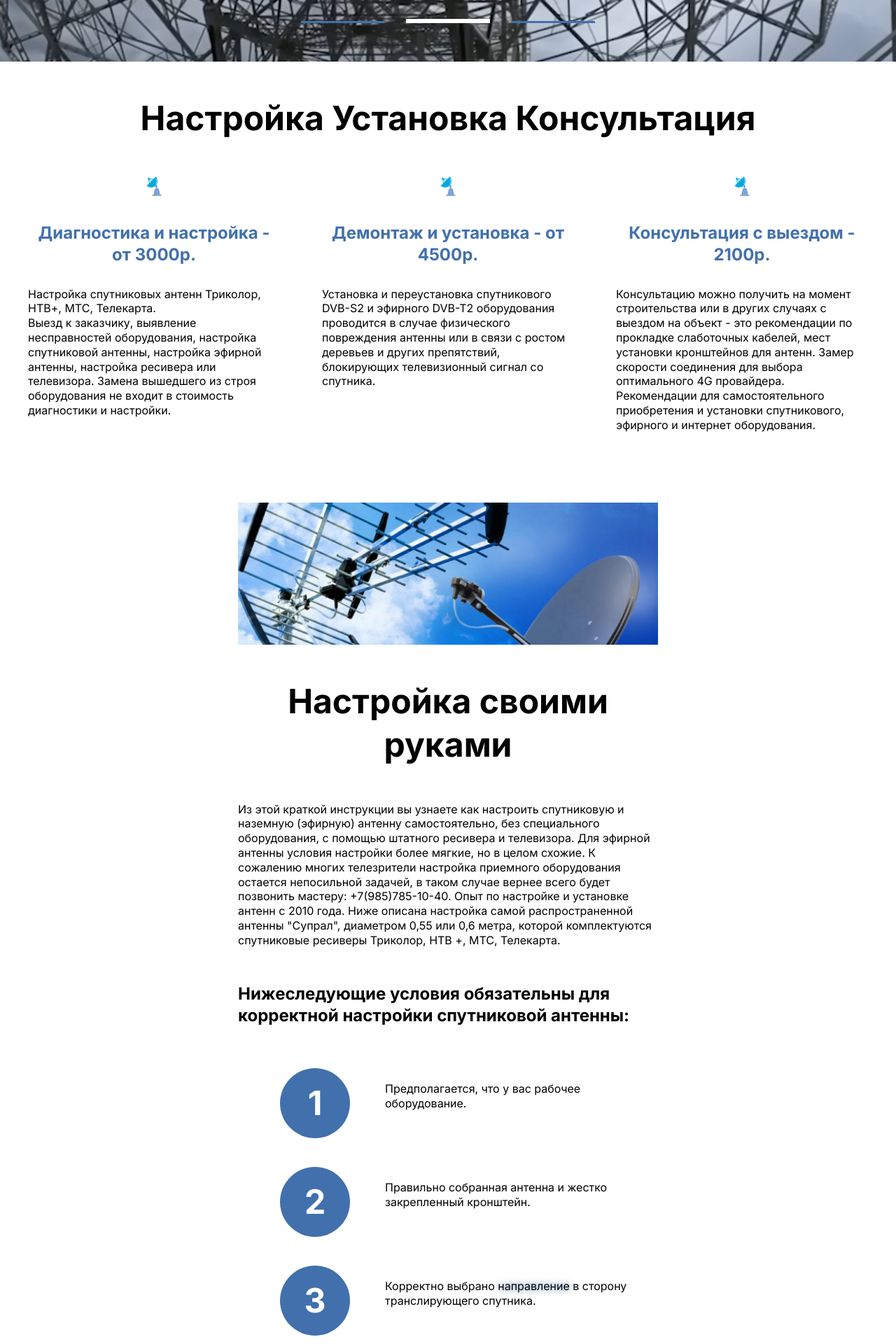
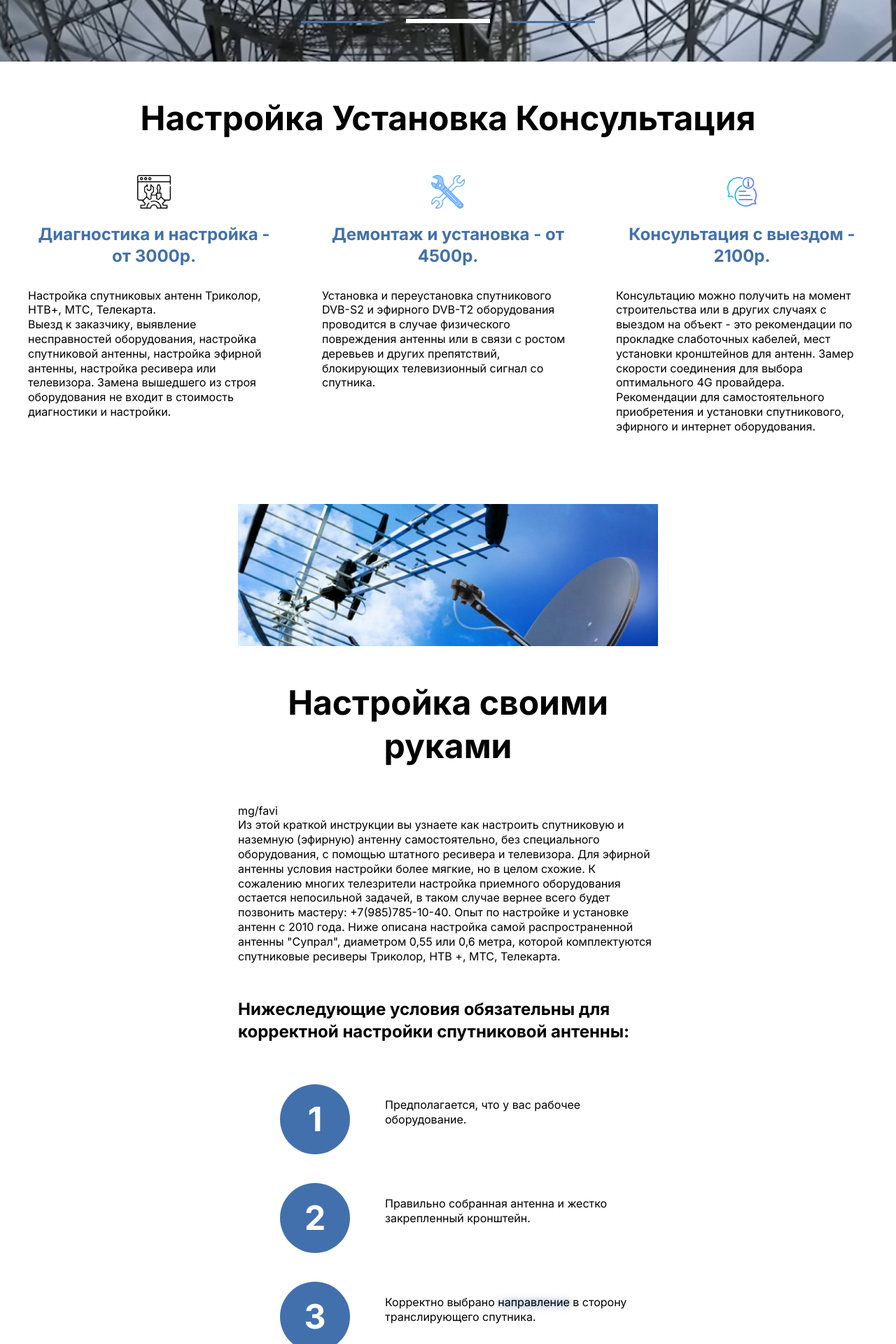
Before and after one commit to dmtaldom/dmtaldom.github.io, a Jekyll site: the page built from index.md, in a window 1280 px wide. Shown: the part 812-2732 px from the top of the page at 70% size. Built offline with Jekyll 4.4.1, drawn with Linux system fonts in a browser that asks for light colours.

Commit message:
иконки настройка установка коснсультация

```diff
--- a/assets/css/style.css
+++ b/assets/css/style.css
@@ -196,7 +196,10 @@ body{
 }
 
 .about__item-img{
-	margin-bottom: 30px;
+	width: 48px;       /* Размер иконки */
+    height: 48px;
+    color: #2563eb;    /* Цвет иконки (синий, можно поменять) */
+    margin-bottom: 1rem;
 }
 
 .about__item-title{
--- a/index.md
+++ b/index.md
@@ -36,7 +36,7 @@ description: "Хотите вызвать мастера или настроит
         </h2>
         <ul class="about__list">
             <li class="about__item">
-                <img class="about__item-img" src="img/favicon-32x32.png" alt="Диагностика оборудования и настройка антенн">
+                <img class="about__item-img" src="{{'/img/repair.png' | relative_url }}" alt="Диагностика оборудования и настройка антенн">
                 <h3 class="about__item-title">
                     Диагностика и настройка - от 3000р.
                 </h3>
@@ -50,7 +50,7 @@ description: "Хотите вызвать мастера или настроит
                 </p>
             </li>
             <li class="about__item">
-                <img class="about__item-img" src="img/favicon-32x32.png" alt="Установка антенн и оборудования">
+                <img class="about__item-img" src="{{'/img/wrench-tools.png' | relative_url }}" alt="Установка антенн и оборудования">
                 <h3 class="about__item-title">
                     Демонтаж и установка - от 4500р.
                 </h3>
@@ -60,7 +60,7 @@ description: "Хотите вызвать мастера или настроит
                 </p>
             </li>
             <li class="about__item">
-                <img class="about__item-img" src="img/favicon-32x32.png" alt="Констультация с выездом на объект">
+                <img class="about__item-img" src="{{'/img/info.png' | relative_url }}" alt="Констультация с выездом на объект">
                 <h3 class="about__item-title">
                     Консультация с выездом - 2100р.
                 </h3>
@@ -82,7 +82,7 @@ description: "Хотите вызвать мастера или настроит
             <img class="own-hands__inner-img" src="img/antplate590x200.png" alt="Эфирная и спутниковая антенны">
             <h2 class="section-title">
                 Настройка своими руками
-            </h2>
+            </h2>mg/favi
             <p class="own-hands__text">
                 Из этой краткой инструкции вы узнаете как настроить спутниковую и наземную (эфирную) антенну самостоятельно, без специального оборудования, с помощью штатного ресивера и телевизора.
                 Для эфирной антенны условия настройки более мягкие, но в целом схожие.
```
Also changed, not shown: img/info.png (added), img/repair.png (added), img/settings.png (added), img/wrench-tools.png (added).
